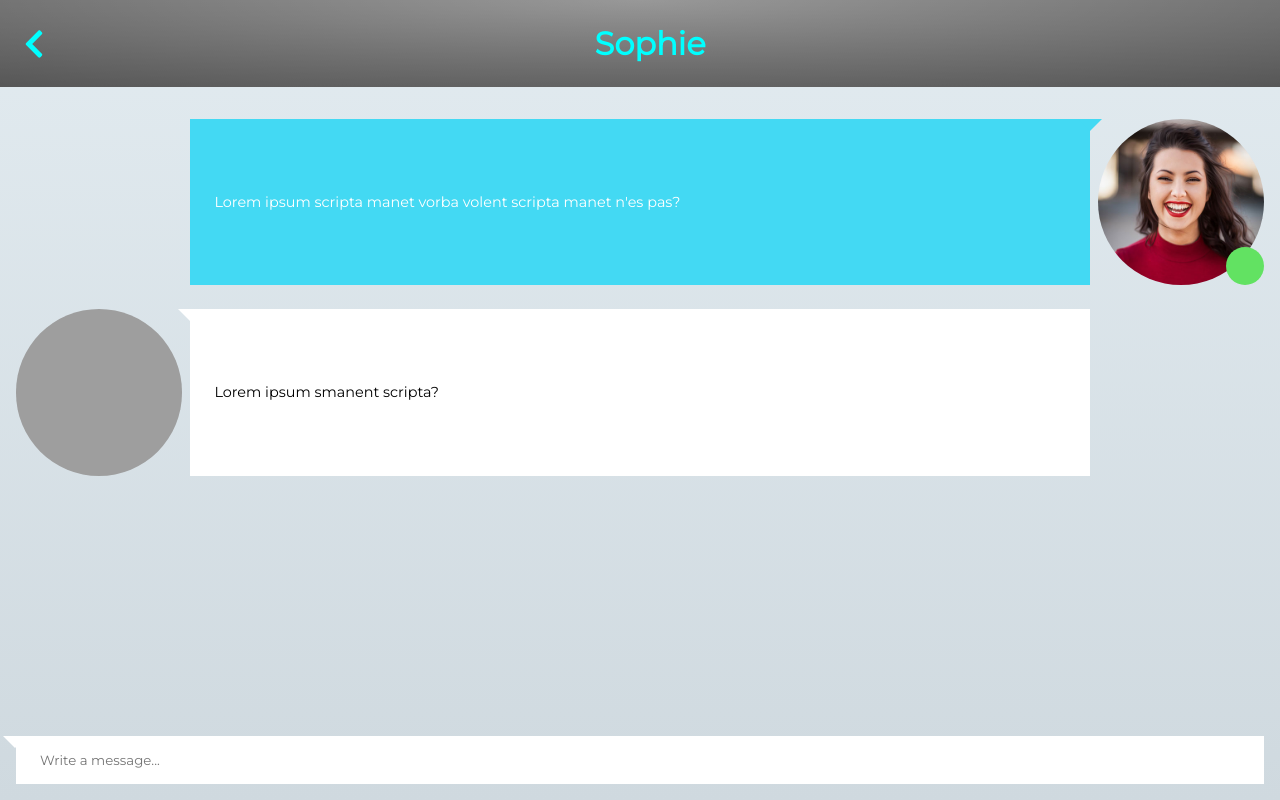
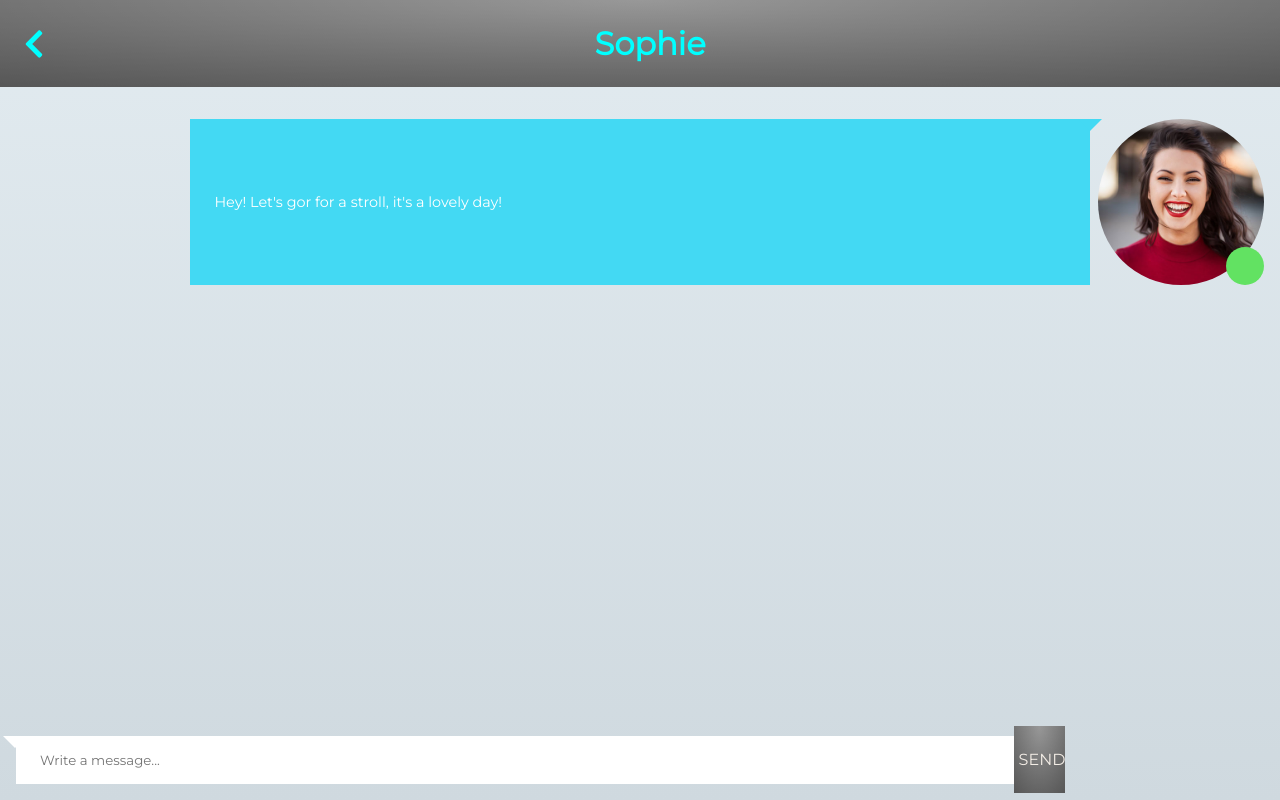
Before and after one commit to lavinialoredana/dating-app, a React (Create React App) app: page /chatpage in a window 1280 px wide. Built offline with nearby package versions, Linux system fonts and the light colour scheme; grey boxes are pictures that could not be loaded.

Commit message:
Finished: default + send new message template

```diff
--- a/src/App.css
+++ b/src/App.css
@@ -145,7 +145,7 @@ header h1 {
 .new-message {
   padding: 1rem 1.5rem;
   border: none;
-  width: 100%;
+  width: 80%;
 }
 
 input:focus {
--- a/src/Button.js
+++ b/src/Button.js
@@ -2,11 +2,9 @@ import React from "react";
 
 const Button = (props) => {
 
-       const changeColours = () => {
-              props.buttonHandler (!props.buttonActioned)
-       }
+
 return (
-       <a href="#" className= {props.buttonActioned ? "button different-background-button" : "button" } onClick = {changeColours}> {props.content}</a>
+       <a href="#" className= {props.buttonActioned ? "button different-background-button" : "button" } onClick = {props.buttonHandler}> {props.content}</a>
 )
 
 }
--- a/src/ChatPage.js
+++ b/src/ChatPage.js
@@ -1,21 +1,42 @@
-import React from "react";
+import React, {useState} from "react";
 import Message from "./Message"
 import userAvatar from './images/user1.jpg';
 import myAvatar from './images/user2.jpg';
+import Button from './Button';
 
 
 
 
 const ChatPage = () => {
 
+  const [ messageRecord, setMessageRecord ] = useState( [ {
+    avatar: userAvatar,
+    message: "Hey! Let's gor for a stroll, it's a lovely day!",
+    isGuest: true
+  }
+  ])
+
+  const addNewMessage = () => {
+    setMessageRecord(messageRecord.concat({
+      avatar:myAvatar,
+      message: "Hey, that's a great idea!",
+      isGuest: false
+    }))
+  }
+
+console.log("this is the MessageRecord", messageRecord)
+
 return (
 <div className="chat-box-container">
  <div className="chat-box">
-   <Message img = {userAvatar} text ="Lorem ipsum scripta manet vorba volent scripta manet n'es pas?" user = "guest"  />
-   <Message img = {myAvatar} text ="Lorem ipsum smanent scripta?" user = "self" />
+   {messageRecord.map((message) => <Message img ={message.avatar} text ={message.message} user = {message.isGuest? "guest": "self"} /> ) }
+   {/* <Message img = {userAvatar} text ="Lorem ipsum scripta manet vorba volent scripta manet n'es pas?" user = "guest"  />
+   <Message img = {myAvatar} text ="Lorem ipsum smanent scripta?" user = "self" />  */}
  </div>
+
  <div className="new-message-wrapper">
  <input className="new-message" type="text" placeholder="Write a message..." />
+ <Button content= "SEND" buttonHandler ={addNewMessage}/>
 </div>
 </div>
 )
--- a/src/Profile.js
+++ b/src/Profile.js
@@ -21,7 +21,12 @@ const Profile = () => {
   const userLocation = "New York";
   const userDescription =
     "Lorem ipsum, dolor sit amet consectetur adipisicing elit. Error nihil porro accusantium totam dolorum consectetur tempore repellat id debitis placeat.";
-  return (
+
+    const changeColours = () => {
+      setButtonActioned(!buttonActioned)
+    }
+
+    return (
     //  To change the background colour on click I simulate an if statement.
     //  If buttonActioned === true then I set the different-background class.
     //  Else no change
@@ -50,7 +55,7 @@ const Profile = () => {
 
         <p>{userDescription}</p>
         </div>
-      <Button content="ADD AS FRIEND"  buttonHandler={setButtonActioned}  buttonActioned={buttonActioned}/>
+      <Button content="ADD AS FRIEND"  buttonHandler={changeColours}  buttonActioned={buttonActioned}/>
     </div>
 
   );
```
